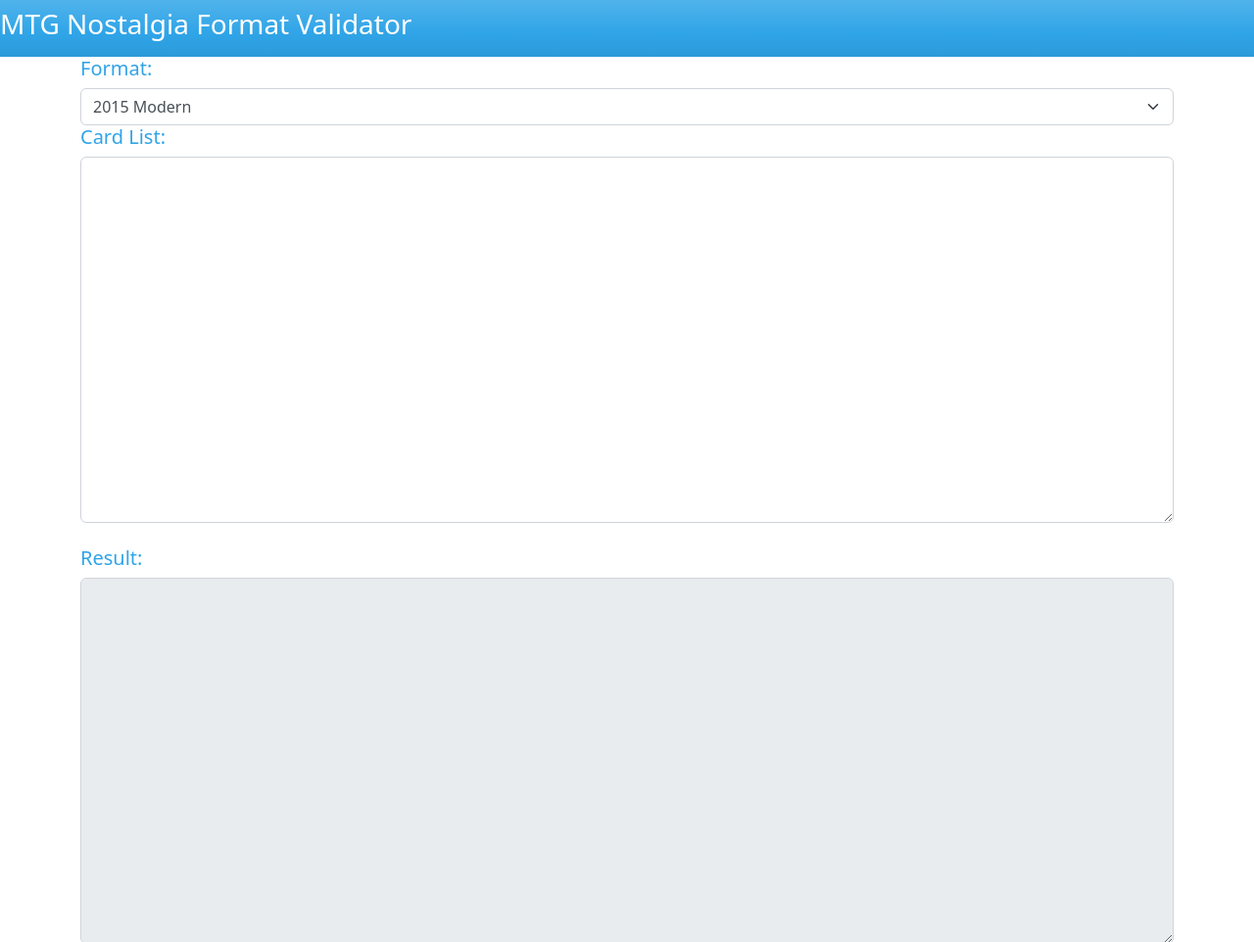
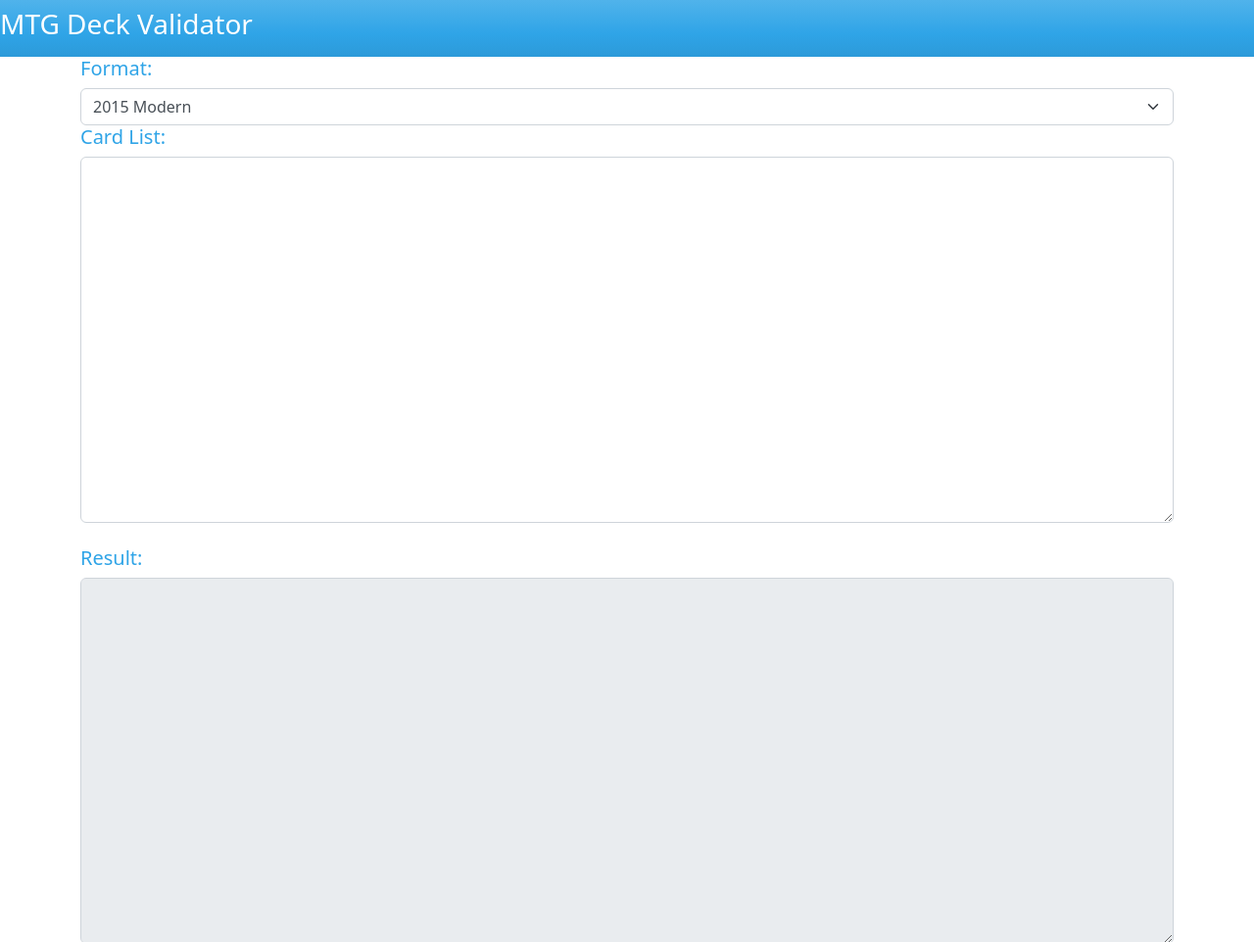
Before and after one commit to Badaro/validator, a plain HTML site: page index.html in a window 1280 px wide. Shown: the top 962 px of the page at 98% size. Drawn offline with nearby package versions, Linux system fonts and the light colour scheme.

Commit message:
Updated readme and better title

```diff
--- a/index.html
+++ b/index.html
@@ -1,7 +1,7 @@
 <!DOCTYPE html>
 <html>
 <head>
-  <title>MTG Nostalgia Format Validator</title>
+  <title>MTG Deck Validator</title>
   <link href="https://cdn.jsdelivr.net/npm/bootstrap@5.1.3/dist/css/bootstrap.min.css" rel="stylesheet" integrity="sha384-1BmE4kWBq78iYhFldvKuhfTAU6auU8tT94WrHftjDbrCEXSU1oBoqyl2QvZ6jIW3" crossorigin="anonymous">
   <link rel="stylesheet" href="https://cdn.jsdelivr.net/npm/bootswatch@5.1.3/dist/cerulean/bootstrap.min.css">
   <script src="https://cdn.jsdelivr.net/npm/bootstrap@5.1.3/dist/js/bootstrap.bundle.min.js" integrity="sha384-ka7Sk0Gln4gmtz2MlQnikT1wXgYsOg+OMhuP+IlRH9sENBO0LRn5q+8nbTov4+1p" crossorigin="anonymous"></script>
@@ -12,7 +12,7 @@
 </head>
 <body>
   <div class="navbar bg-primary">
-    <h3>MTG Nostalgia Format Validator</h3>
+    <h3>MTG Deck Validator</h3>
   </div>
   <div class="container">
 
```
Also changed, not shown: 1 other file.
